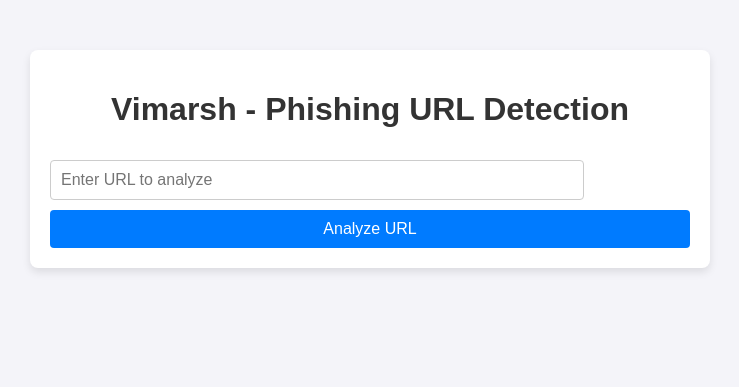
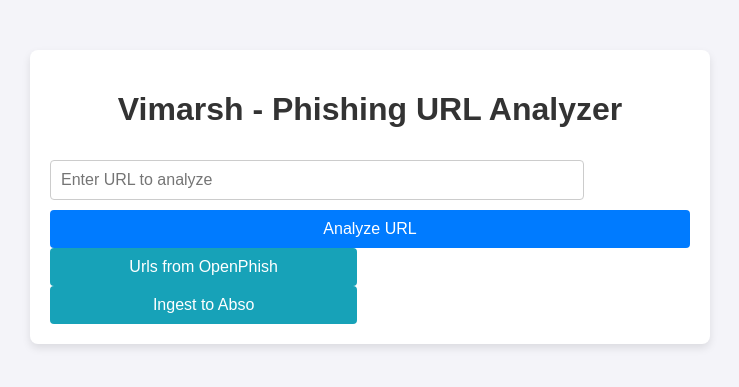
Before and after one commit to shriprad/phishingwebsite, a Flask app: page / in a window 1280 px wide. Shown: the top 387 px of the page, without its empty margins (270-1009 px from the left). Run offline with Flask 2, Linux system fonts and the light colour scheme.

Commit message:
Update index.html

```diff
--- a/templates/index.html
+++ b/templates/index.html
@@ -50,12 +50,22 @@
             background-color: #e9ecef;
             border-radius: 5px;
         }
-        .justification ul {
-            list-style-type: none;
-            padding-left: 0;
+        .feature-btn {
+            width: 48%;
+            padding: 10px;
+            font-size: 16px;
+            background-color: #17a2b8;
+            color: white;
+            border: none;
+            border-radius: 4px;
+            cursor: pointer;
+            margin-right: 4%;
         }
-        .justification li {
-            padding: 5px 0;
+        .feature-btn:hover {
+            background-color: #138496;
+        }
+        .feature-btn:last-child {
+            margin-right: 0;
         }
         .alert {
             padding: 10px;
@@ -70,7 +80,7 @@
 <body>
 
     <div class="container">
-        <h1>Vimarsh - Phishing URL Detection</h1>
+        <h1>Vimarsh - Phishing URL Analyzer</h1>
         <form method="POST">
             <input type="text" name="url" placeholder="Enter URL to analyze" required>
             <button type="submit">Analyze URL</button>
@@ -79,13 +89,20 @@
         {% if justification %}
         <div class="justification">
             <h3>Justification for URL: {{ normalized_url }}</h3>
-            <ul>
-                {% for line in justification %}
-                    <li>{{ line }}</li>
-                {% endfor %}
-            </ul>
+            <p>{{ justification }}</p>
         </div>
         {% endif %}
+
+        <!-- Feature Buttons -->
+        <div>
+            <button class="feature-btn" onclick="alert('Feature not enabled')">Urls from OpenPhish</button>
+            <button class="feature-btn" onclick="alert('Feature not enabled')">Ingest to Abso</button>
+        </div>
+
+        <!-- Alert for features not enabled -->
+        <div id="feature-alert" class="alert" style="display: none;">
+            Feature not enabled.
+        </div>
     </div>
 
 </body>
```
